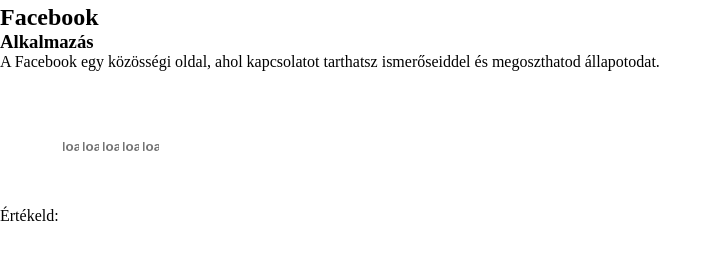
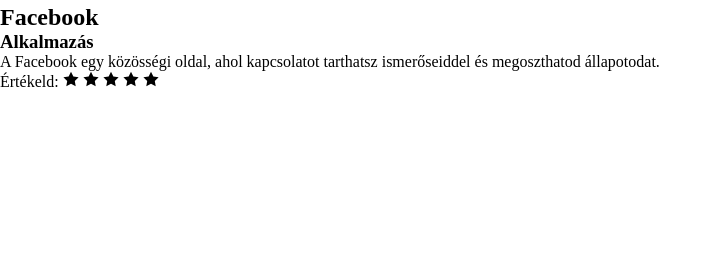
Before and after one commit to molbazsa/csili-cege, a plain HTML site: page index.htm in a window 1280 px wide. Shown: the part 51-310 px from the top of the page, without its empty margins (0-722 px from the left). Drawn offline with Linux system fonts and the light colour scheme.

Commit message:
Fixed typo (img - image)

```diff
--- a/index.htm
+++ b/index.htm
@@ -3,13 +3,16 @@
 
 <style>
   /* Reset */
+
   * {
     margin: 0;
     padding: 0;
     box-sizing: border-box;
   }
 
-  .review-star {
+  /* -- */
+
+  .review-box .star {
     width: 1em;
   }
 </style>
@@ -27,10 +30,10 @@
     és megoszthatod állapotodat.</p>
   <div class='review-box'>
     <span>Értékeld:</span>
-    <object class='review-star' type='img/svg+xml' data='star.svg'></object>
-    <object class='review-star' type='img/svg+xml' data='star.svg'></object>
-    <object class='review-star' type='img/svg+xml' data='star.svg'></object>
-    <object class='review-star' type='img/svg+xml' data='star.svg'></object>
-    <object class='review-star' type='img/svg+xml' data='star.svg'></object>
+    <object class='star' type='image/svg+xml' data='star.svg'></object>
+    <object class='star' type='image/svg+xml' data='star.svg'></object>
+    <object class='star' type='image/svg+xml' data='star.svg'></object>
+    <object class='star' type='image/svg+xml' data='star.svg'></object>
+    <object class='star' type='image/svg+xml' data='star.svg'></object>
   </div>
 </section>
```
